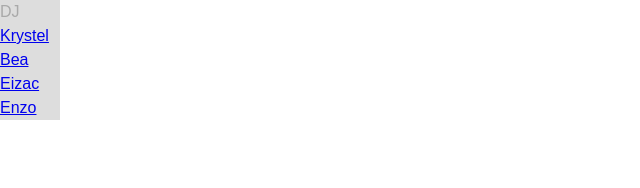
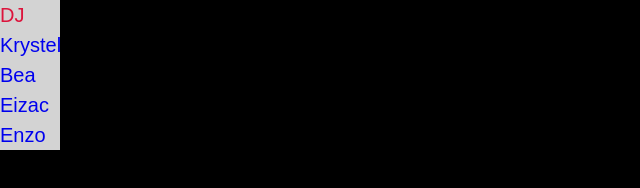
Before and after one commit to djzaragoza/personal_proj_family_site, a plain HTML site: page index.html in a window 1280 px wide. Shown: the whole page, without its empty margins (0-640 px from the left). Drawn offline with Linux system fonts and the light colour scheme; files that its build step writes are made by us from their sources; a web font is replaced by a local one.

Commit message:
fixing nav section

```diff
--- a/index.css
+++ b/index.css
@@ -68,20 +68,27 @@ h1, h2, h3, h4, h5 {
 
 /* Navigation styling */
 
+body {
+    width: 100%;
+    background-color: black;
+}
+
 ul {
     list-style-type: none;
     margin: 0;
     padding: 0;
 }
 
-li a {
+a {
+    font-size: 20px;
     display: block;
     width: 60px;
-    background-color: #dddddd;
+    background-color: lightgrey;
+    text-decoration: none;
 }
 
-li a:hover {
+a:hover {
     text-decoration: none;
     transition: 2.5s;
-    color: darkgrey;
+    color: crimson;
 }
--- a/index.html
+++ b/index.html
@@ -6,7 +6,7 @@
     <meta name="viewport" content="width=device-width, initial-scale=1.0">
     <meta http-equiv="X-UA-Compatible" content="ie=edge">
     <link href="https://fonts.googleapis.com/css?family=Montserrat:700" rel="stylesheet">
-    <link rel="stylesheet" href="css/index.css" media="all" />
+    <link rel="stylesheet" href="index.css" media="all" />
     <link href="https://fonts.googleapis.com/css?family=Geostar&display=swap" rel="stylesheet">
     <link rel="stylesheet" href="https://cdnjs.cloudflare.com/ajax/libs/font-awesome/4.7.0/css/font-awesome.min.css">
     <title>Zaragoza Family</title>
@@ -15,11 +15,11 @@
 <body>
 
     <ul>
-        <li><a href="#DJ">DJ</a></li>
-        <li><a href="#Krystel">Krystel</a></li>
-        <li><a href="#Bea">Bea</a></li>
-        <li><a href="#Eizac">Eizac</a></li>
-        <li><a href="#Enzo">Enzo</a></li>
+        <a href="#DJ">DJ</a>
+        <a href="#Krystel">Krystel</a>
+        <a href="#Bea">Bea</a>
+        <a href="#Eizac">Eizac</a>
+        <a href="#Enzo">Enzo</a>
     </ul>
 
 
```
